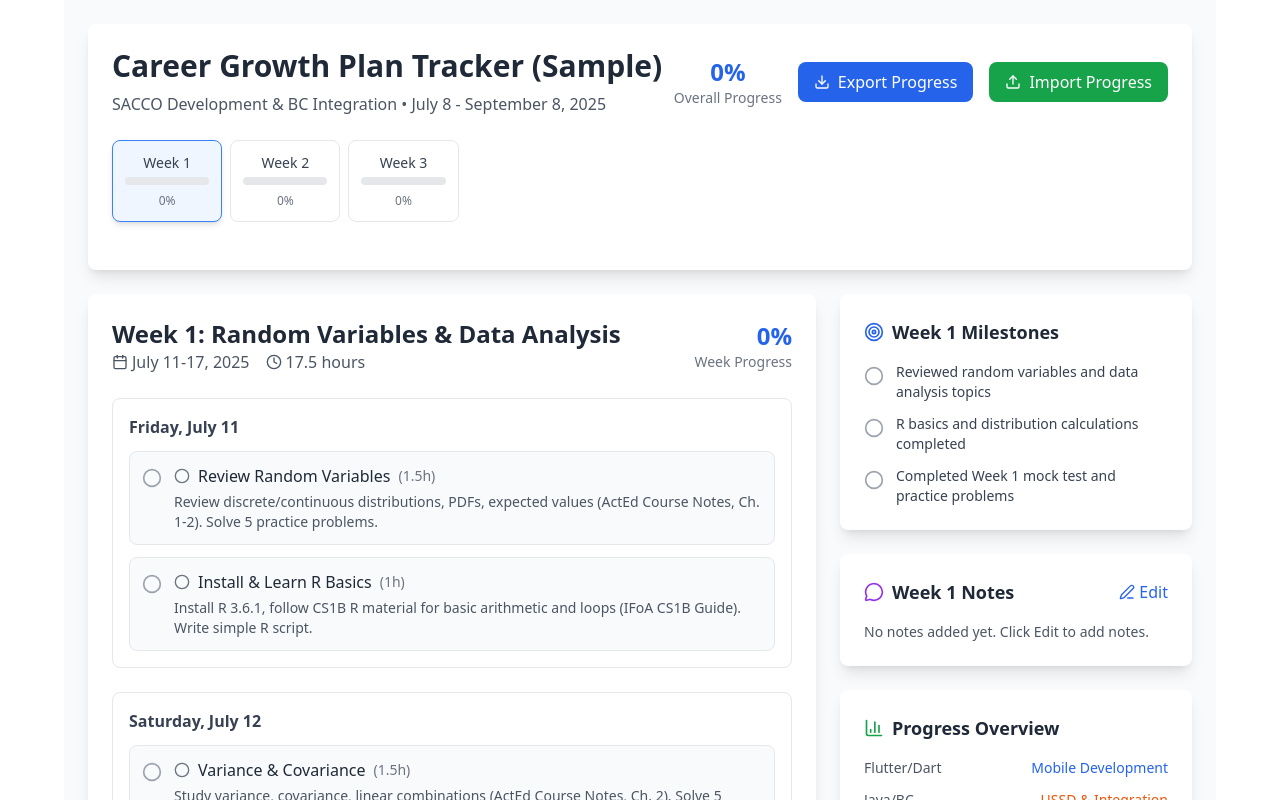
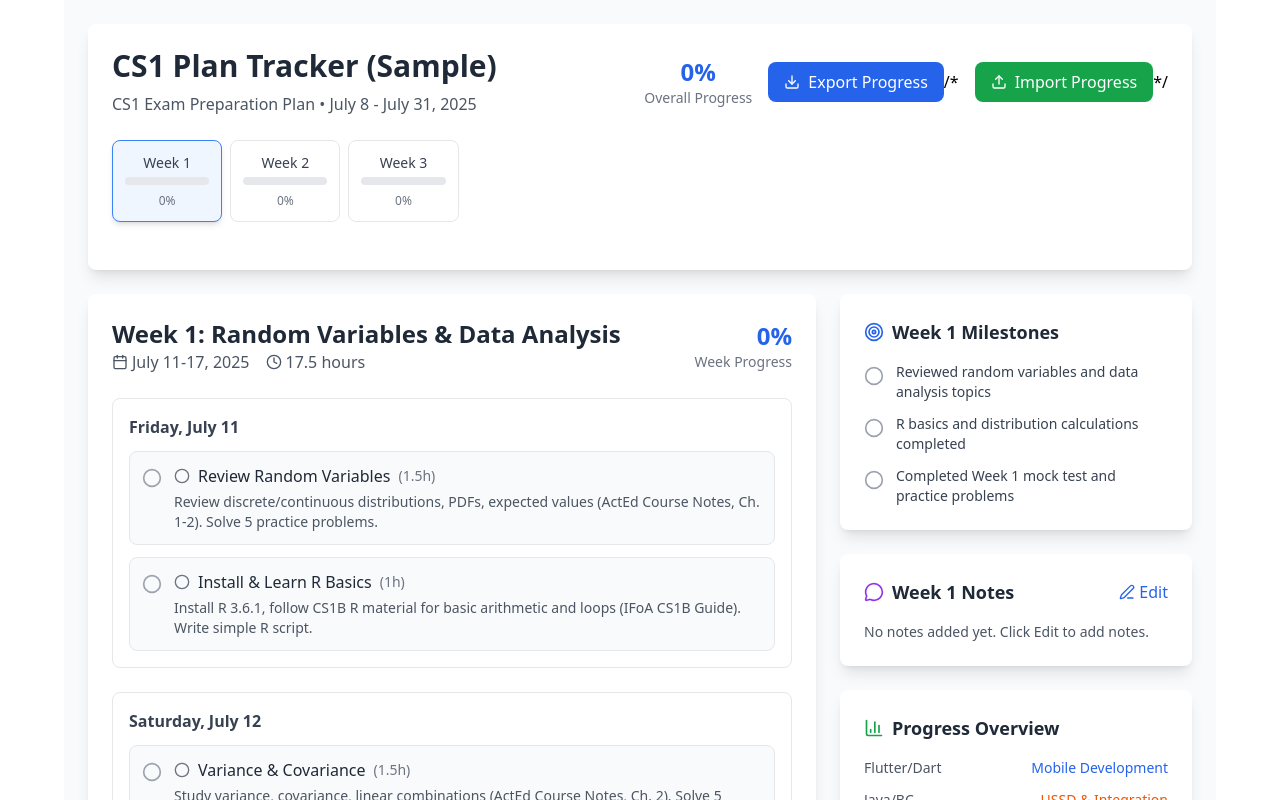
Before and after one commit to BenroyKirwa/cs1-study-plan, a React (Create React App) app: page / in a window 1280 px wide. Both pictures are taken after typing "Sample" into the empty fields and a click on the button "Start Tracking". Shown: the top 800 px of the page. Built offline with nearby package versions, Linux system fonts and the light colour scheme; no server answers.

Commit message:
Update removed Import and added debug route

```diff
--- a/src/App.jsx
+++ b/src/App.jsx
@@ -634,8 +634,8 @@ const weekData = {
       <div className="bg-white rounded-lg shadow-lg p-6 mb-6">
         <div className="flex items-center justify-between mb-6">
           <div>
-            <h1 className="text-3xl font-bold text-gray-800">Career Growth Plan Tracker ({userId})</h1>
-            <p className="text-gray-600 mt-2">SACCO Development & BC Integration • July 8 - September 8, 2025</p>
+            <h1 className="text-3xl font-bold text-gray-800">CS1 Plan Tracker ({userId})</h1>
+            <p className="text-gray-600 mt-2">CS1 Exam Preparation Plan • July 8 - July 31, 2025</p>
           </div>
           <div className="flex items-center space-x-4">
             <div className="text-center">
@@ -649,11 +649,11 @@ const weekData = {
               <Download className="w-4 h-4" />
               <span>Export Progress</span>
             </button>
-            <label className="flex items-center space-x-2 px-4 py-2 bg-green-600 text-white rounded-lg hover:bg-green-700 transition-colors cursor-pointer">
+            /*<label className="flex items-center space-x-2 px-4 py-2 bg-green-600 text-white rounded-lg hover:bg-green-700 transition-colors cursor-pointer">
               <Upload className="w-4 h-4" />
               <span>Import Progress</span>
               <input type="file" accept=".json" onChange={importProgress} className="hidden" />
-            </label>
+            </label>*/
           </div>
         </div>
 
```
Also changed, not shown: 1 other file (tests, documents, lock files or other folders).
